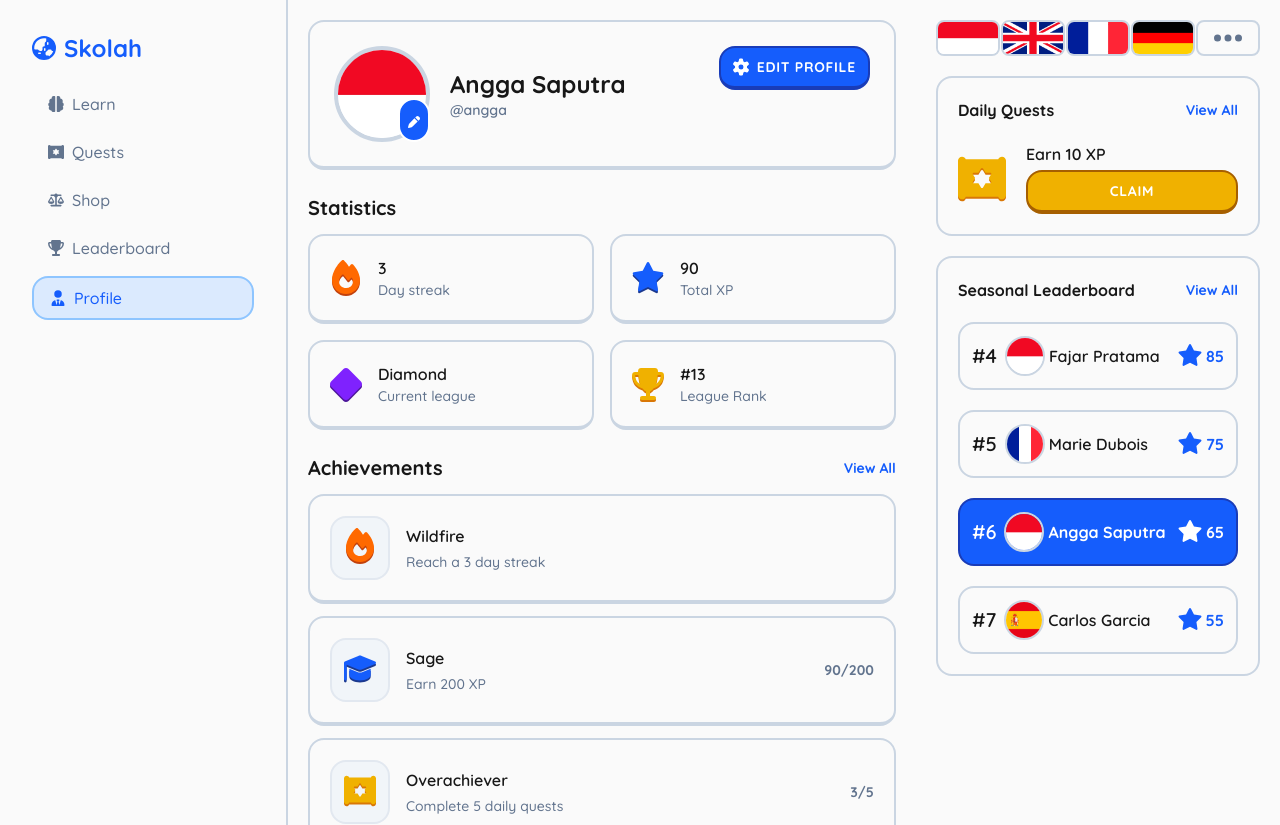
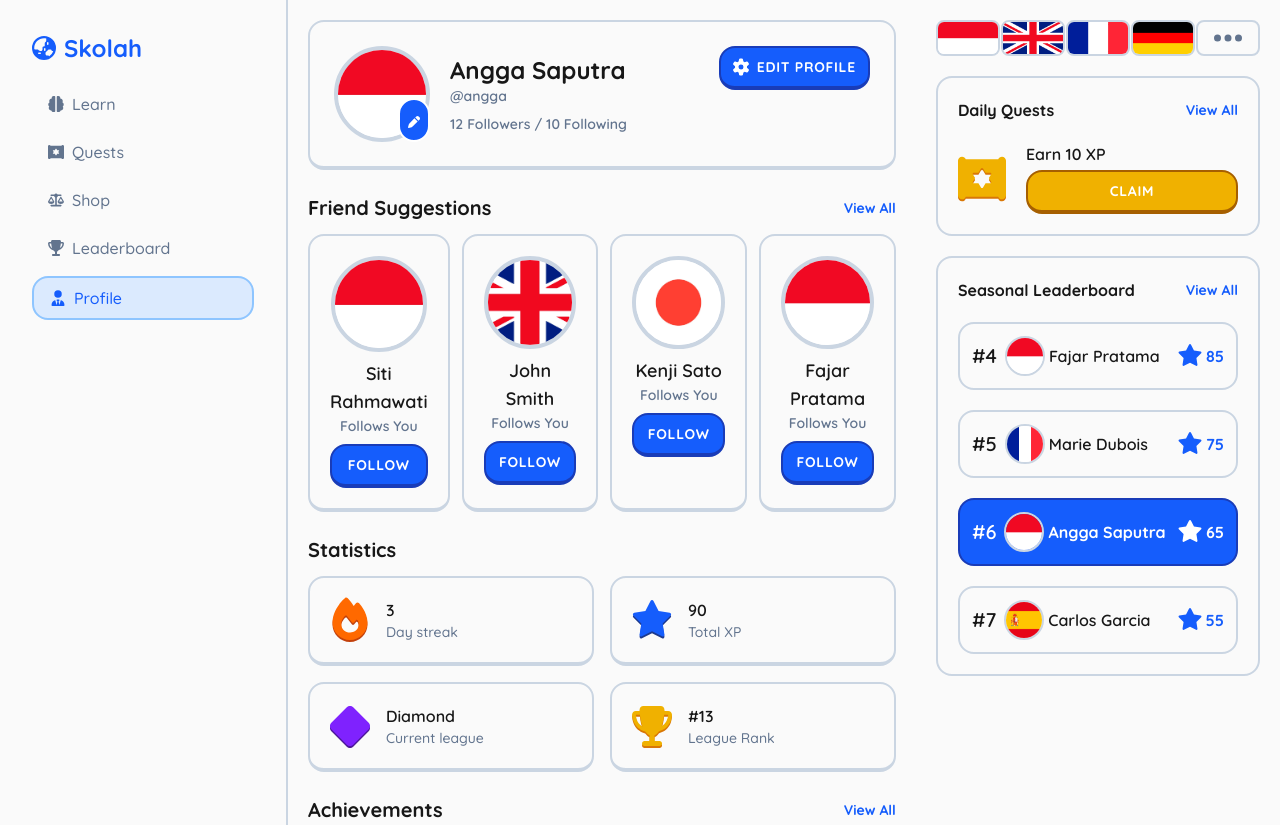
Before and after one commit to anggasaputra25/skolah, a Next.js app: page /profile in a window 1280 px wide. Shown: the top 825 px of the page. Built offline with nearby package versions, Linux system fonts and the light colour scheme.

Commit message:
feat: enhance ProfilePage with friend suggestions and update styling for statistics and achievements

```diff
--- a/app/(pages)/(dashboard)/profile/page.tsx
+++ b/app/(pages)/(dashboard)/profile/page.tsx
@@ -3,6 +3,7 @@ import Sidebar from "@/components/layout/Sidebar";
 import { BorderCard } from "@/components/ui/BorderCard";
 import { Button } from "@/components/ui/Button";
 import { ACHIEVEMENTS } from "@/constants/achievements";
+import { LEADERBOARD } from "@/constants/leaderboard";
 import {
     faDiamond,
     faFire,
@@ -10,7 +11,6 @@ import {
     faPen,
     faStar,
     faTrophy,
-    faUserCheck
 } from "@fortawesome/free-solid-svg-icons";
 import { FontAwesomeIcon } from "@fortawesome/react-fontawesome";
 import Image from "next/image";
@@ -43,6 +43,7 @@ const ProfilePage = () => {
                             <div>
                                 <h1 className="text-2xl font-bold">Angga Saputra</h1>
                                 <p className="text-slate-500 font-semibold text-sm">@angga</p>
+                                <p className="text-slate-500 font-semibold text-sm mt-2">12 Followers / 10 Following</p>
                             </div>
                         </div>
 
@@ -55,12 +56,41 @@ const ProfilePage = () => {
                     </div>
                 </BorderCard>
 
+                {/* Friend Suggestions */}
+                <div className="space-y-3">
+                    <div className="flex justify-between items-center">
+                        <h2 className="text-xl font-bold">Friend Suggestions</h2>
+                        <Link href="#" className="text-blue-600 font-bold text-sm">View All</Link>
+                    </div>
+
+                    <div className="flex gap-3">
+                        {LEADERBOARD.slice(0,4).map((user, index) => (
+                            <BorderCard key={index} className="flex flex-col items-center gap-2 w-full">
+                                <Image
+                                    src={user.avatar}
+                                    alt="Profile Avatar"
+                                    width={96}
+                                    height={96}
+                                    className="border-4 aspect-square border-slate-300 rounded-full object-cover"
+                                />
+                                <div className="text-center">
+                                    <p className="font-semibold text-lg">{user.name}</p>
+                                    <p className="text-slate-500 font-semibold text-sm">Follows You</p>
+                                </div>
+                                <Button size="sm" className="w-full">
+                                    Follow
+                                </Button>
+                            </BorderCard>
+                        ))}
+                    </div>
+                </div>
+
                 {/* Statistics Grid */}
                 <div className="space-y-3">
                     <h2 className="text-xl font-bold">Statistics</h2>
                     <div className="grid grid-cols-2 gap-4">
                         <BorderCard className="flex items-center gap-4">
-                            <FontAwesomeIcon icon={faFire} className="w-8! h-8! text-orange-500 filter-[drop-shadow(0px_2px_0px_#c2410c)]" />
+                            <FontAwesomeIcon icon={faFire} className="w-10! h-10! text-orange-500 filter-[drop-shadow(0px_2px_0px_#c2410c)]" />
                             <div>
                                 <p className="font-semibold">3</p>
                                 <p className="text-sm text-slate-500">Day streak</p>
@@ -68,7 +98,7 @@ const ProfilePage = () => {
                         </BorderCard>
 
                         <BorderCard className="flex items-center gap-4">
-                            <FontAwesomeIcon icon={faStar} className="w-8! h-8! text-blue-600 filter-[drop-shadow(0px_2px_0px_#1c398e)]" />
+                            <FontAwesomeIcon icon={faStar} className="w-10! h-10! text-blue-600 filter-[drop-shadow(0px_2px_0px_#1c398e)]" />
                             <div>
                                 <p className="font-semibold">90</p>
                                 <p className="text-sm text-slate-500">Total XP</p>
@@ -76,7 +106,7 @@ const ProfilePage = () => {
                         </BorderCard>
 
                         <BorderCard className="flex items-center gap-4">
-                            <FontAwesomeIcon icon={faDiamond} className="w-8! h-8! text-violet-600 filter-[drop-shadow(0px_2px_0px_#4d179a)]" />
+                            <FontAwesomeIcon icon={faDiamond} className="w-10! h-10! text-violet-600 filter-[drop-shadow(0px_2px_0px_#4d179a)]" />
                             <div>
                                 <p className="font-semibold">Diamond</p>
                                 <p className="text-sm text-slate-500">Current league</p>
@@ -84,7 +114,7 @@ const ProfilePage = () => {
                         </BorderCard>
 
                         <BorderCard className="flex items-center gap-4">
-                            <FontAwesomeIcon icon={faTrophy} className="w-8! h-8! text-yellow-500 filter-[drop-shadow(0px_2px_0px_#d97706)]" />
+                            <FontAwesomeIcon icon={faTrophy} className="w-10! h-10! text-yellow-500 filter-[drop-shadow(0px_2px_0px_#d97706)]" />
                             <div>
                                 <p className="font-semibold">#13</p>
                                 <p className="text-sm text-slate-500">League Rank</p>
@@ -104,9 +134,7 @@ const ProfilePage = () => {
                         {ACHIEVEMENTS.map((item, index) => (
                             <BorderCard key={index} className="flex items-center justify-between gap-4">
                                 <div className="flex items-center gap-4">
-                                    <div className="p-3 rounded-2xl bg-slate-100 border-2 border-slate-200">
-                                        <FontAwesomeIcon icon={item.icon} className={`w-8! h-8! ${item.color}`} />
-                                    </div>
+                                    <FontAwesomeIcon icon={item.icon} className={`w-10! h-10! ${item.color}`} />
                                     <div className="space-y-1">
                                         <p className="font-semibold">{item.title}</p>
                                         <p className="text-sm text-slate-500">{item.desc}</p>
--- a/constants/achievements.ts
+++ b/constants/achievements.ts
@@ -1,4 +1,4 @@
-import { faFire, faGraduationCap, faScrollTorah, faTrophy } from "@fortawesome/free-solid-svg-icons";
+import { faFire, faGraduationCap, faScrollTorah } from "@fortawesome/free-solid-svg-icons";
 
 export const ACHIEVEMENTS = [
     {
```
